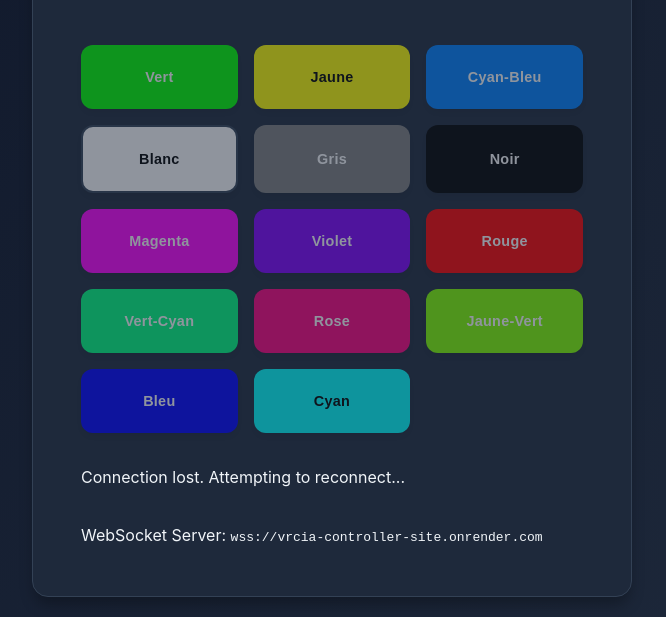
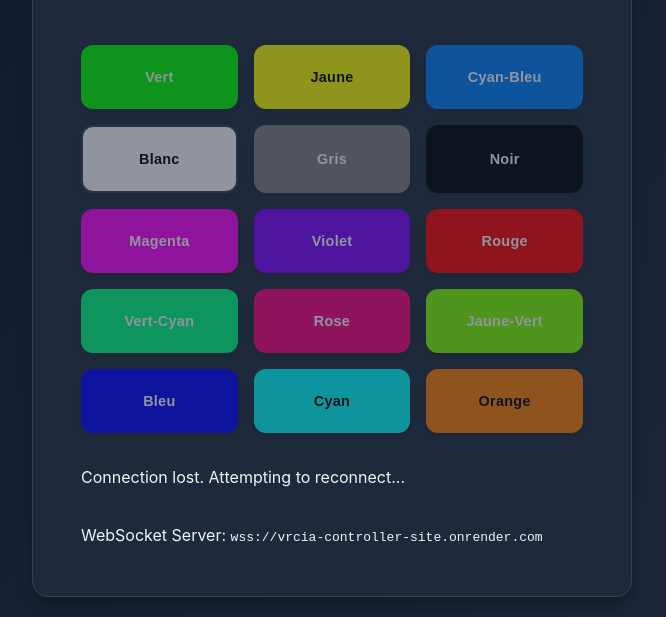
Before and after one commit to Achraf-ghazouani/VRCIA_Controller_site, a website: page index.html in a window 1280 px wide. Shown: the part 183-800 px from the top of the page, without its empty margins (308-974 px from the left). Drawn offline with Linux system fonts and the light colour scheme.

Commit message:
add orange color

```diff
--- a/index.html
+++ b/index.html
@@ -65,6 +65,9 @@
                 <button class="color-btn" style="background-color: #00FFFF; color: #000;" data-color="#00FFFF" data-name="Cyan">
                     Cyan
                 </button>
+                <button class="color-btn" style="background-color: #FF8000; color: #000;" data-color="#FF8000" data-name="Orange">
+                    Orange
+                </button>
             </div>
 
             <!-- Message display area for user feedback -->
```
